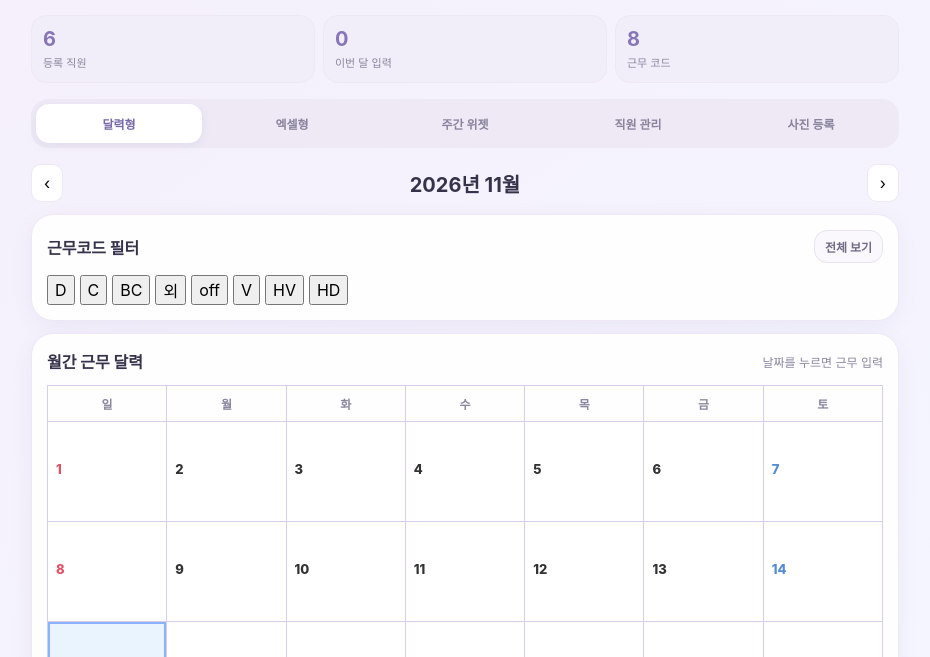
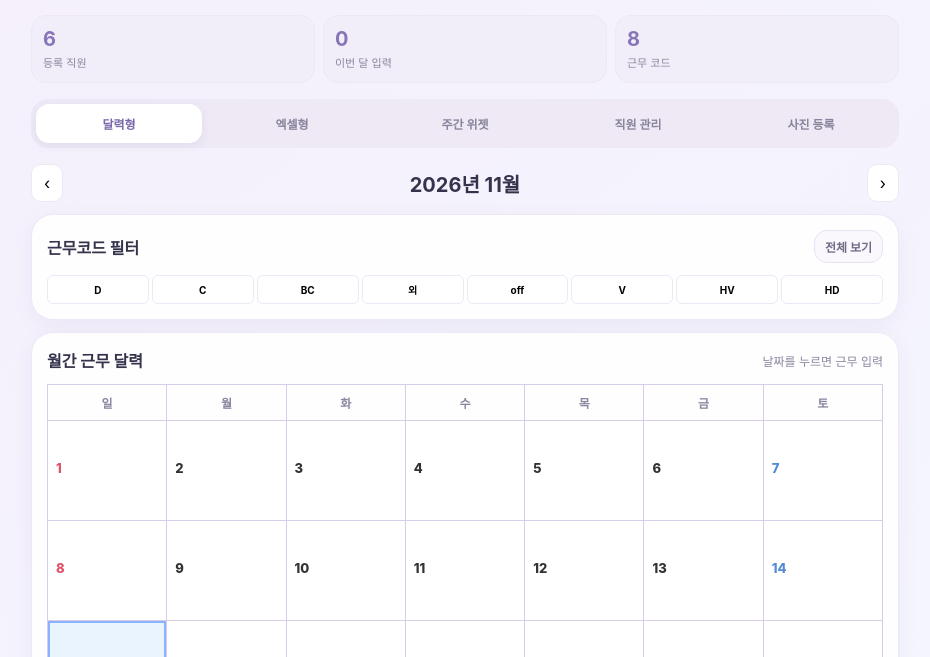
Before and after one commit to KSS-U/or-shift-manager, a plain HTML site: page index.html in a window 1280 px wide. Shown: the part 125-782 px from the top of the page, without its empty margins (175-1105 px from the left). Drawn offline with Linux system fonts and the light colour scheme.

Commit message:
Modify filter styles in index.html
Adjusted filter styles for better layout and appearance.

```diff
--- a/index.html
+++ b/index.html
@@ -86,14 +86,32 @@ button,.btn{cursor:pointer;font:inherit}.primary{border:0;background:var(--blue)
   white-space:nowrap;
   line-height:1.15;
 }
+
 .filters{
   display:flex;
-  gap:5px;
+  gap:3px;
   flex-wrap:nowrap;
-  overflow-x:auto;
+  width:100%;
+}
+
+.filter{
+  flex:1;
+  min-width:0;
+  border:1px solid var(--line);
+  background:white;
+  border-radius:6px;
+  padding:6px 1px;
+  font-size:10px;
+  font-weight:700;
   white-space:nowrap;
-  -webkit-overflow-scrolling:touch;
+  text-align:center;
 }
+.filter.on{
+  border-color:#8bb2ff;
+  background:var(--bluebg);
+  color:#205fca;
+}
+
   .tablewrap{
   width:100%;
   overflow-x:hidden;
```
